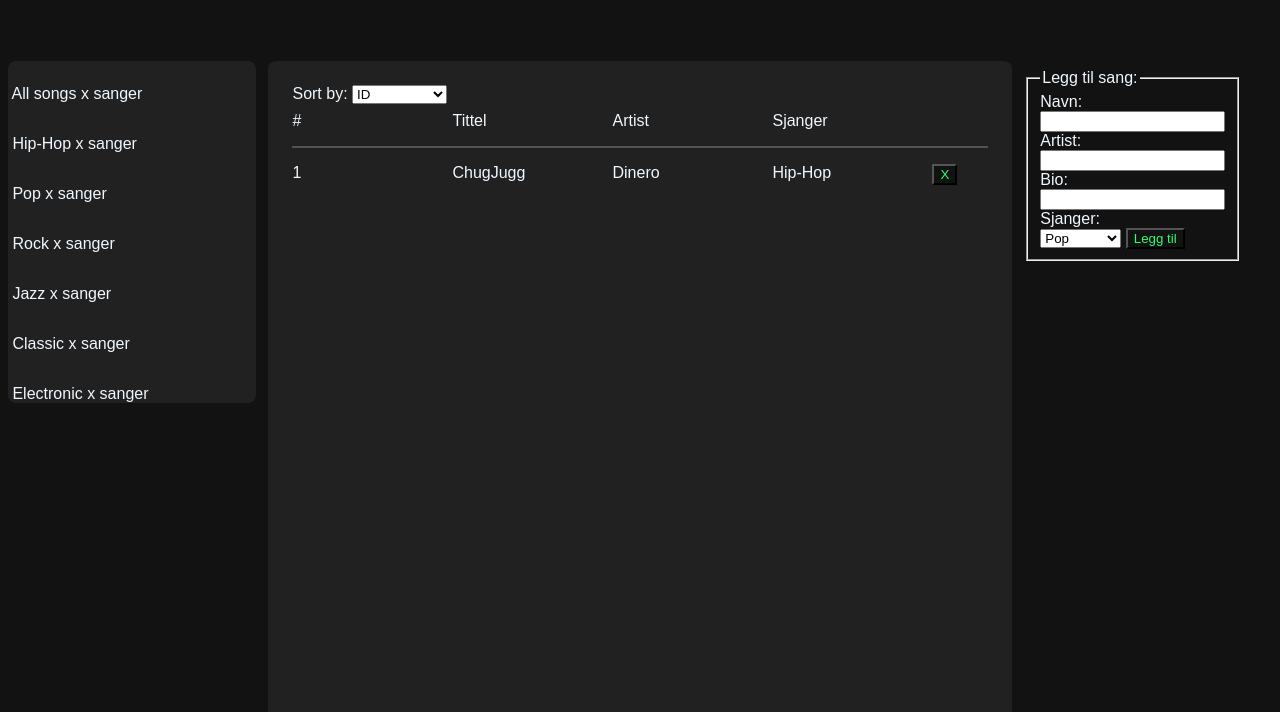
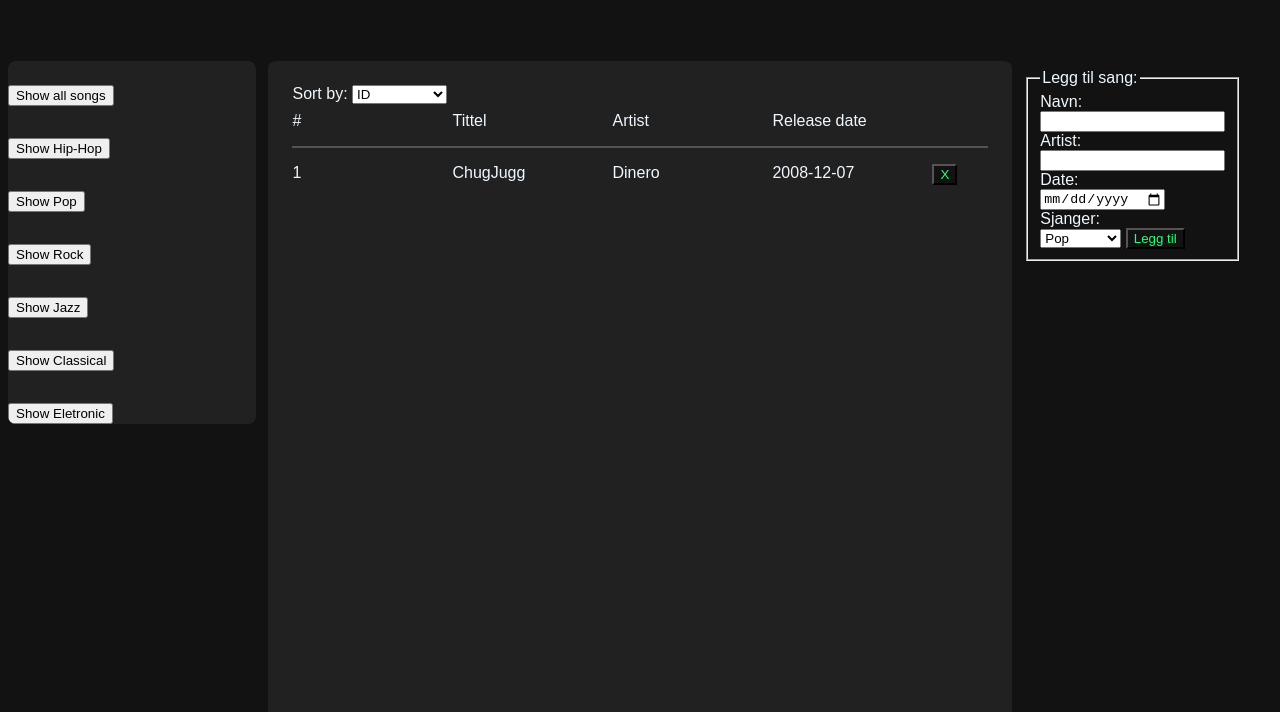
Before and after one commit to settoppty/Skole, a plain HTML site: page Kapittel 3/3F/listify/main/index.html in a window 1280 px wide. Shown: the part 88-800 px from the top of the page. Drawn offline with Linux system fonts and the light colour scheme; a web font is replaced by a local one.

Commit message:
Auto commit at 2025-12-17 14:03:34

```diff
--- a/Kapittel 3/3F/listify/main/index.css
+++ b/Kapittel 3/3F/listify/main/index.css
@@ -31,10 +31,13 @@ margin-left: 0;
 
         background-color: #535353;
     color: aliceblue;
+    cursor: pointer;
 }
 
 .delete:hover{
         animation: shake 0.5s ease-in-out;
+        background-color:red;
+            color:#121212;
 }
 
 body{
@@ -113,9 +116,19 @@ body{
     align-self: start;
 }
 
+#inputGenre, #inputName, #inputArtist, #sort{
+    cursor: pointer;
+}
+
+.show{
+    cursor: pointer;
+
+}
 
 
-
+.add{
+    display: none;
+}
 .space{
     display: flex;
 }
@@ -127,3 +140,10 @@ body{
 .top{
     grid-area: top;
 }
+
+
+@media(max-width: 1020px){
+    #add{
+        display:show;
+    }
+}
--- a/Kapittel 3/3F/listify/main/index.html
+++ b/Kapittel 3/3F/listify/main/index.html
@@ -13,55 +13,44 @@
     <div class="wrapper">
         <div class="left">
             <div class="album" id="songs">
-                <img src="" alt="">
-                All songs
-                x sanger
+                    <button class="show">Show all songs</button>
             </div>
             <div class="album" id="Hip-Hop">
-                <img src="" alt="">
-                Hip-Hop
-                x sanger
+                    <button class="show">Show Hip-Hop</button>
             </div>
             <div class="album" id="Pop">
-                <img src="" alt="">
-                Pop
-                x sanger
+                     <button class="show">Show Pop</button>
             </div>
             <div class="album" id="Rock">
-                <img src="" alt="">
-                Rock
-                x sanger
+                    <button class="show">Show Rock</button>
             </div>
-                        <div class="album" id="Jazz">
-                <img src="" alt="">
-                Jazz
-                x sanger
+             <div class="album" id="Jazz">
+                    <button class="show">Show Jazz</button>
             </div>
-                        <div class="album" id="Classic">
-                <img src="" alt="">
-                Classic
-                x sanger
+             <div class="album" id="Classic">
+                    <button class="show">Show Classical</button>
             </div>
-                        <div class="album" id="Electronic">
-                <img src="" alt="">
-                Electronic
-                x sanger
+             <div class="album" id="Electronic">
+                    <button class="show">Show Eletronic</button>
+
             </div>
          </div>
          <div class="main">
                  <div class="top">
+                    <button class="add">Legg til sang</button>
                 <label for="sort">Sort by:</label>
                 <select name="" id="sort">
                     <option value="id">ID</option>
                     <option value="a-z">Alphabetical</option>
                     <option value="artist">Artist</option>
+                    <option value="date">Date</option>
                 </select>
             </div>
                 <div class="categories space">
                     <div class="nummer">#</div>
                     <div class="tittel">Tittel</div>
                     <div class="artist">Artist</div>
-                    <div class="sjanger">Sjanger</div>
+                    <div>Release date</div>
                 </div> <hr>
                 <div class="container">
                     <!-- skal fylles inn av java -->
@@ -78,8 +67,8 @@
                 <label for="inputArtist">Artist:</label> <br>
                 <input type="text" id="inputArtist"> <br>
 
-                <label for="inputBio">Bio:</label> <br>
-                <input type="text" id="inputBio"> <br>
+                <label for="inputDate">Date:</label> <br>
+                <input type="date" id="inputDate"> <br>
 
                 <label>Sjanger:</label> <br>
                 <select id="inputGenre">
--- a/Kapittel 3/3F/listify/main/index.js
+++ b/Kapittel 3/3F/listify/main/index.js
@@ -8,6 +8,7 @@
 const inputNameEl = document.querySelector("#inputName");
 const inputCreatorEl = document.querySelector("#inputArtist");
 const inputGenreEl = document.querySelector("#inputGenre");
+const inputDateEL = document.querySelector("#inputDate")
 // Containers:
 const containerEl = document.querySelector(".container");
 // Buttons:
@@ -18,7 +19,7 @@ const sortSelectEl = document.querySelector("#sort");
 
 let list =
 [
-    {id: 1, name: "ChugJugg", creator:"Dinero", genre:"Hip-Hop" }
+    {id: 1, name: "ChugJugg", creator:"Dinero", genre:"Hip-Hop", date:"2008-12-07"}
 ];
 
 showList();
@@ -45,9 +46,9 @@ function showList(){
         creatorEl.innerHTML = o.creator
         creatorEl.className = "creator";
 
-        let genreEl = document.createElement("div");
-        genreEl.innerHTML = o.genre
-        genreEl.className = "genre";
+        let dateEl = document.createElement("div");
+        dateEl.innerHTML = o.date
+        dateEl.className = "date";
 
         let deleteBtn = document.createElement("button");
         deleteBtn.innerHTML = "X";
@@ -60,7 +61,7 @@ function showList(){
         divEl.appendChild(idEl);
         divEl.appendChild(nameEl);
         divEl.appendChild(creatorEl);
-        divEl.appendChild(genreEl);
+        divEl.appendChild(dateEl);
         divEl.appendChild(deleteBtn);
 
         containerEl.appendChild(divEl);
@@ -72,10 +73,11 @@ function addToList(){
     let addName = inputNameEl.value;
     let addCreator = inputCreatorEl.value;
     let addGenre = inputGenreEl.value;
+    let addDate = inputDateEL.value;
 
     // 1. Lag et objekt med variablene over.
     let newListObject = {
-         id: list.length + 1, name: addName, creator: addCreator, genre: addGenre};
+         id: list.length + 1, name: addName, creator: addCreator, genre: addGenre, date: addDate};
     // 2. Legg til objektet i listen
     list.push(newListObject);
     // 3. Vis Arrayet på nytt.
@@ -100,6 +102,9 @@ function sortCheck(event){
     else if (sortType == "artist"){
         list.sort(compareArtist);
         console.log("Sorter på artist:", list);
+    }
+    else if (sortType == "date"){
+      list.sort(compareDate);
     }
     else{
         console.error("Can't sort by " + sortType);
@@ -134,6 +139,15 @@ function compareArtist(a,b){
     return 0;
   }
 }
+function compareDate(a,b){
+    if (a.date > b.date) {
+    return 1;
+  } else if (a.date < b.date) {
+    return -1;
+  } else {
+    return 0;
+  }
+};
 // RemoveFromList
 function removeFromList(e){
     let index = e.target.id;
```
